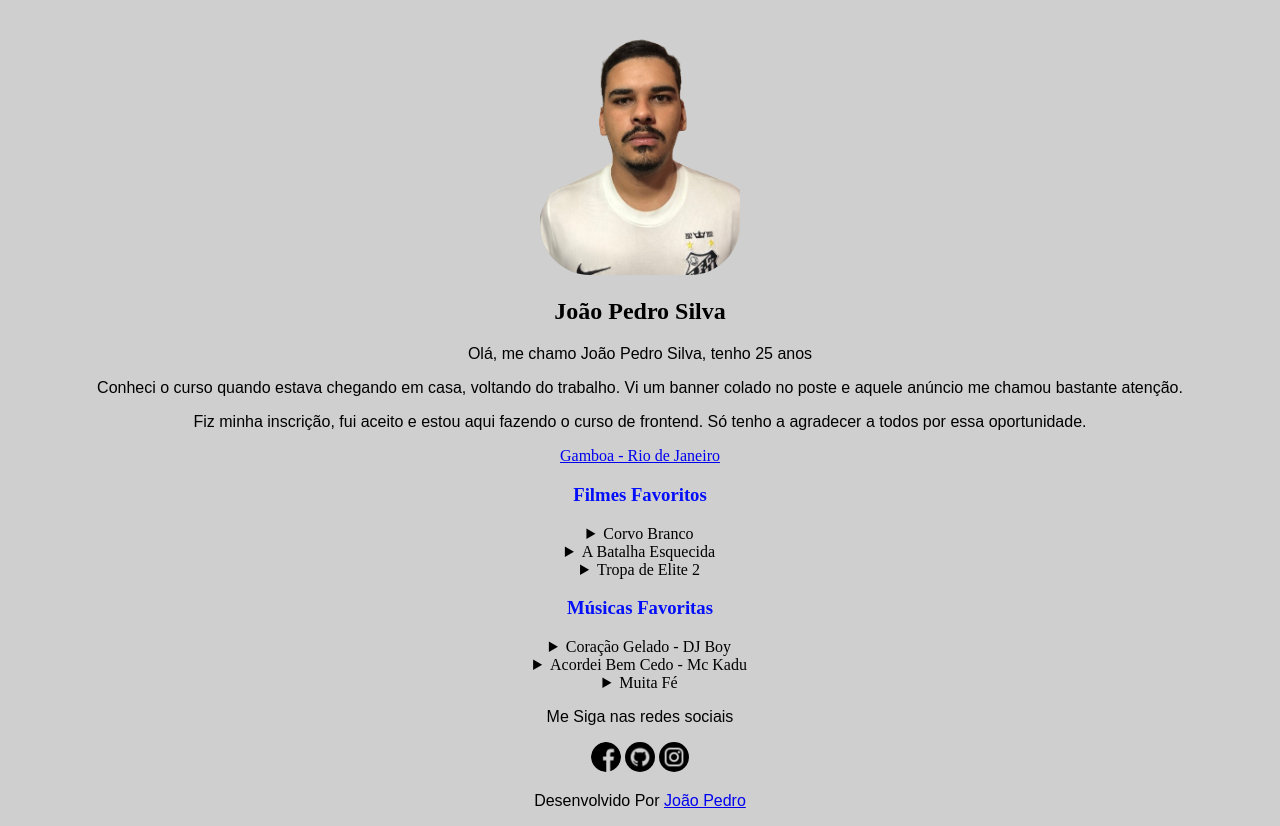
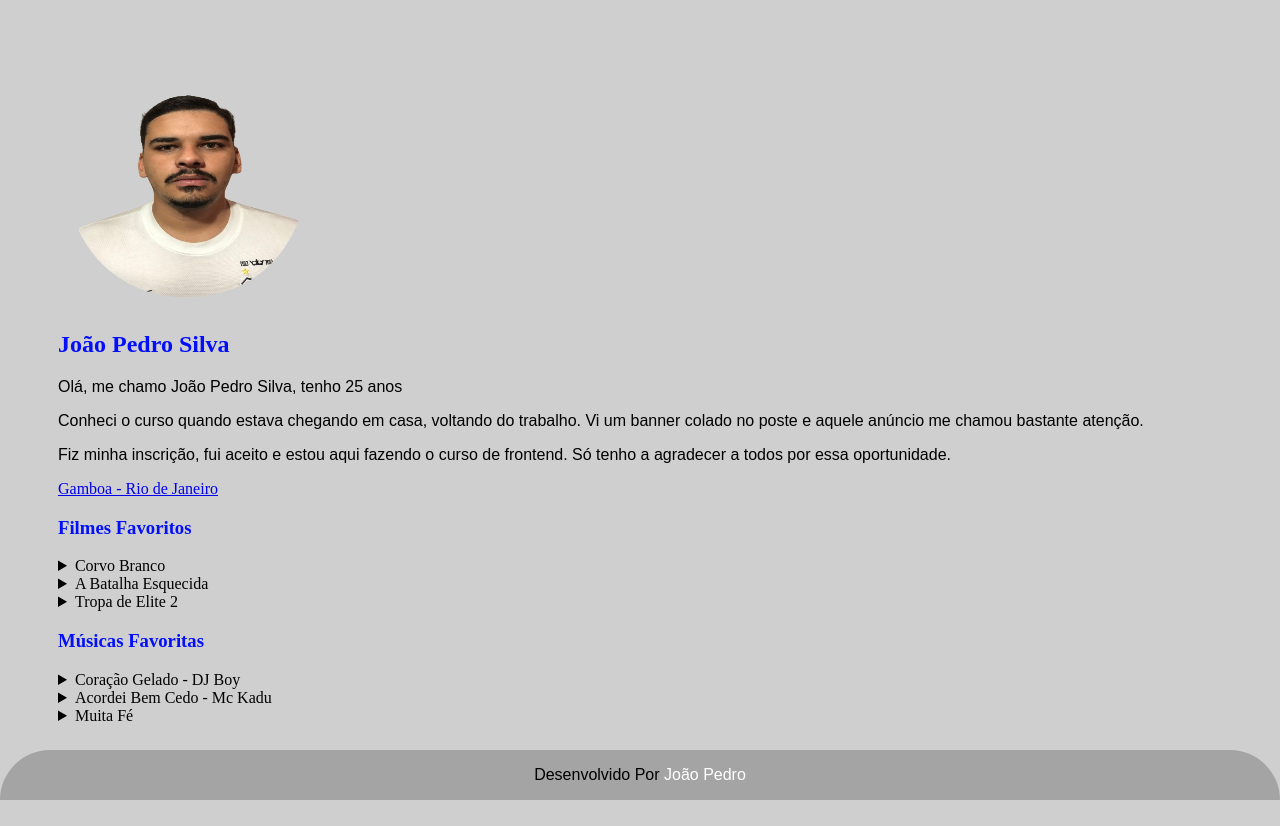
Before and after one commit to Proopedrinho/DESAFIO2, a plain HTML site: page index.html in a window 1280 px wide. After the commit the page ends 800 px from the top, so only its background shows below. Drawn offline with Linux system fonts and the light colour scheme.

Commit message:
Primeiro commit

```diff
--- a/index.html
+++ b/index.html
@@ -8,14 +8,16 @@
     <meta name="viewport" content="width=Z, initial-scale=1.0">
     <link rel="stylesheet" href="style.css">
     <title>Bem Vindo</title>
+
+
 </head>
 
 <body>
     <main>
         <section>
-
-
             <img src="WhatsApp_Image_2023-08-08_at_19.45.13-removebg-preview.png" alt="Foto de João Pedro Silva">
+            </section>
+            <section>
             <h1>João Pedro Silva </h1>
             <p>Olá, me chamo João Pedro Silva, tenho 25 anos</p>
             <p>Conheci o curso quando estava chegando em casa, voltando do trabalho. Vi um banner colado no poste e
@@ -37,7 +39,7 @@
                         allow="accelerometer; autoplay; clipboard-write; encrypted-media; gyroscope; picture-in-picture; web-share"
                         referrerpolicy="strict-origin-when-cross-origin" allowfullscreen></iframe>
                 </details>
-                <details>
+                <details ">
                     <summary> A Batalha Esquecida </summary>
                     <iframe width="560" height="315" src="https://www.youtube.com/embed/v4ycsf3P964?si=xTA9Y2GkqYbi6V7w"
                         title="YouTube video player" frameborder="0"
@@ -82,18 +84,8 @@
                         loading="lazy"></iframe>
                 </details>
             </div>
-            <div>
-                <p>Me Siga nas redes sociais</p>
-                <a href="https://www.facebook.com/proopedrinho/" target="_blank">
-                    <img src="facebook.png" alt="Logo Facebook"></a>
 
-                <a href="https://github.com/Proopedrinho" target="_blank">
-                    <img src="github.png" alt="Logo Github"></a>
 
-                <a href="https://www.instagram.com/proopedrinho/" target="_blank">
-                    <img src="instagram.png" alt="Logo Instagram"></a>
-
-            </div>
         </section>
         <footer class="rodape">
             <p class="rodape"> Desenvolvido Por <a class="rodapelink" href="https://github.com/Proopedrinho"
--- a/style.scss
+++ b/style.scss
@@ -1,18 +1,25 @@
-// para colocar a cor na pagina, selecionar body dentro do { background-color:(aqui a cor)
 body{
+    padding: 50px;
     background-color: rgb(207, 207, 207);
-    text-align: center;
+
 
 }
 
 img{
-    width: 200px;
-    border-radius: 50px;
+    padding: 10px;
+    width: 237px;
+    height: 229px;
+    top: 229px;
+    left: 120px;
+    border-radius: 150px;
 }
 
-
+h1{
+    color: rgb(3, 15, 248) ;
+   }
 
 h3{
+
     color: rgb(3, 15, 248) ;
 }
 
@@ -21,10 +28,24 @@ p{
     font: message-box;
 }
 
-summary{
-    color:black
+*summary{
+    color:rgb(0, 0, 0);
 }
 
-div img{
-    width: 30px;
+footer  {
+    background-color: rgb(164, 164, 164);
+    color: white;
+    text-align: center;
+    padding: -10px ;
+    border-top-left-radius: 100px;
+    border-top-right-radius: 100px;
+    width: 100%;
+    position: fixed;
+    bottom: 0;
+    left: 0;
 }
+.rodape a {
+    color: #ffffff;
+    text-decoration: none;
+
+}
```
Also changed, not shown: style.css, 1 other file.
